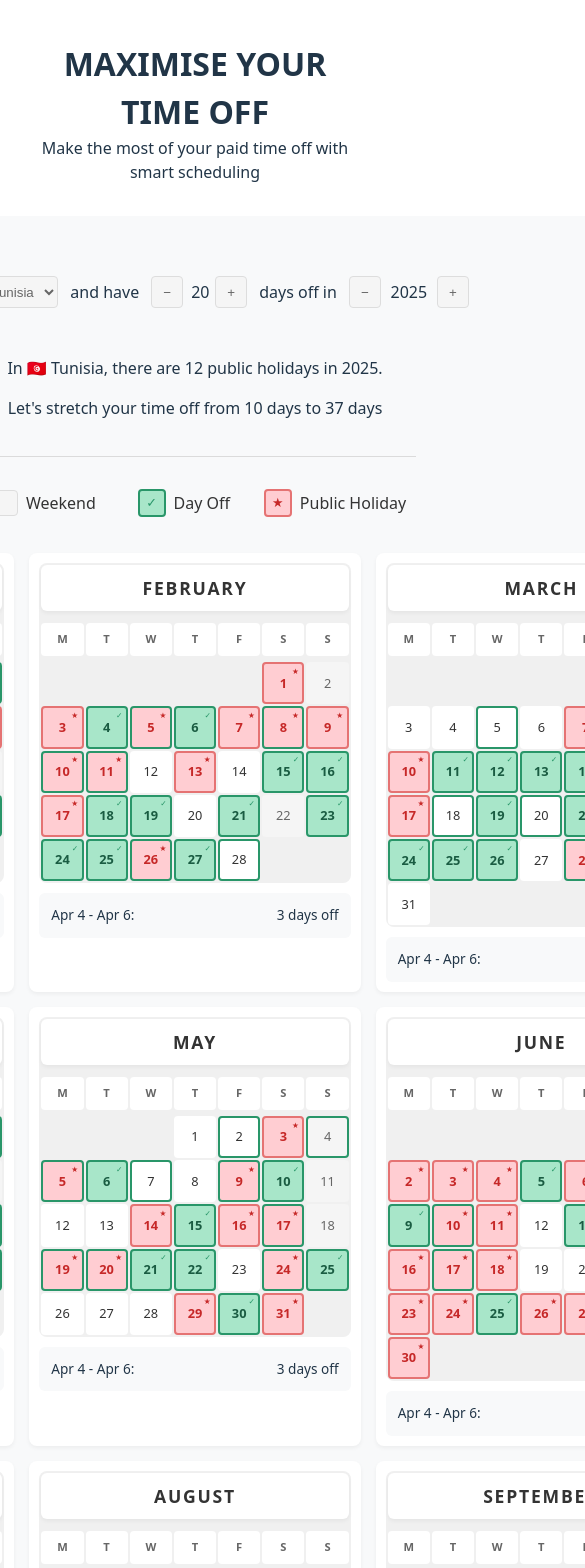
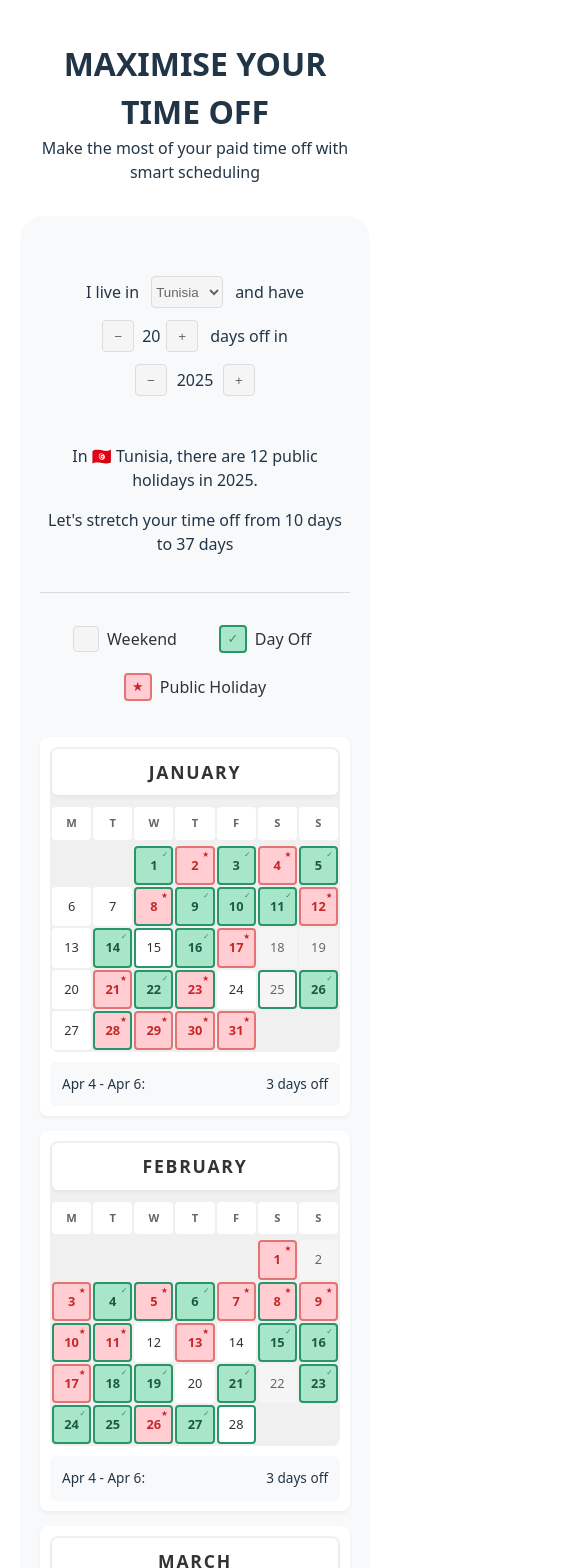
Before and after one commit to rabiibouhestine/max-days-off, a React (Vite) app: page / in a window 390 px wide. Shown: the top 1568 px of the page, 585 px wide, since content can reach past the window. Built offline with nearby package versions, Linux system fonts and the light colour scheme.

Commit message:
add responsiveness

```diff
--- a/src/components/CalendarGrid.module.css
+++ b/src/components/CalendarGrid.module.css
@@ -4,3 +4,15 @@
   gap: 15px;
   width: 100%;
 }
+
+@media (max-width: 1024px) {
+  .calendar-grid {
+    grid-template-columns: repeat(2, 1fr);
+  }
+}
+
+@media (max-width: 600px) {
+  .calendar-grid {
+    grid-template-columns: 1fr;
+  }
+}
--- a/src/components/DaysOffMaximiser.module.css
+++ b/src/components/DaysOffMaximiser.module.css
@@ -6,14 +6,17 @@
   background-color: #f8f9fa;
   padding: 20px;
   border-radius: 24px;
-  width: 1024px;
+  width: 100%; /* make it flexible */
+  max-width: 1024px;
   margin-block: 32px;
 }
 
 .inputs-container {
   display: flex;
   align-items: center;
+  justify-content: center;
   gap: 12px;
+  flex-wrap: wrap;
   margin-top: 40px;
   margin-bottom: 32px;
 }
```
